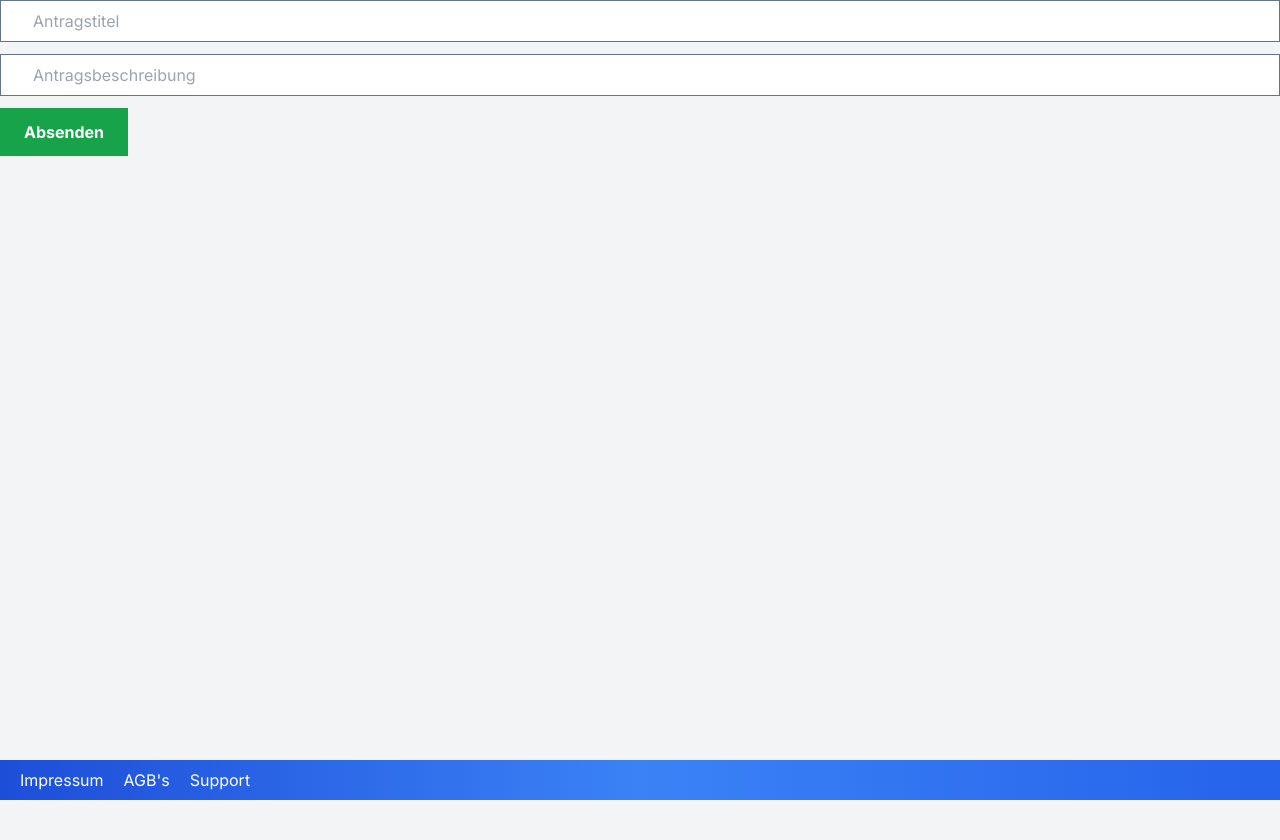
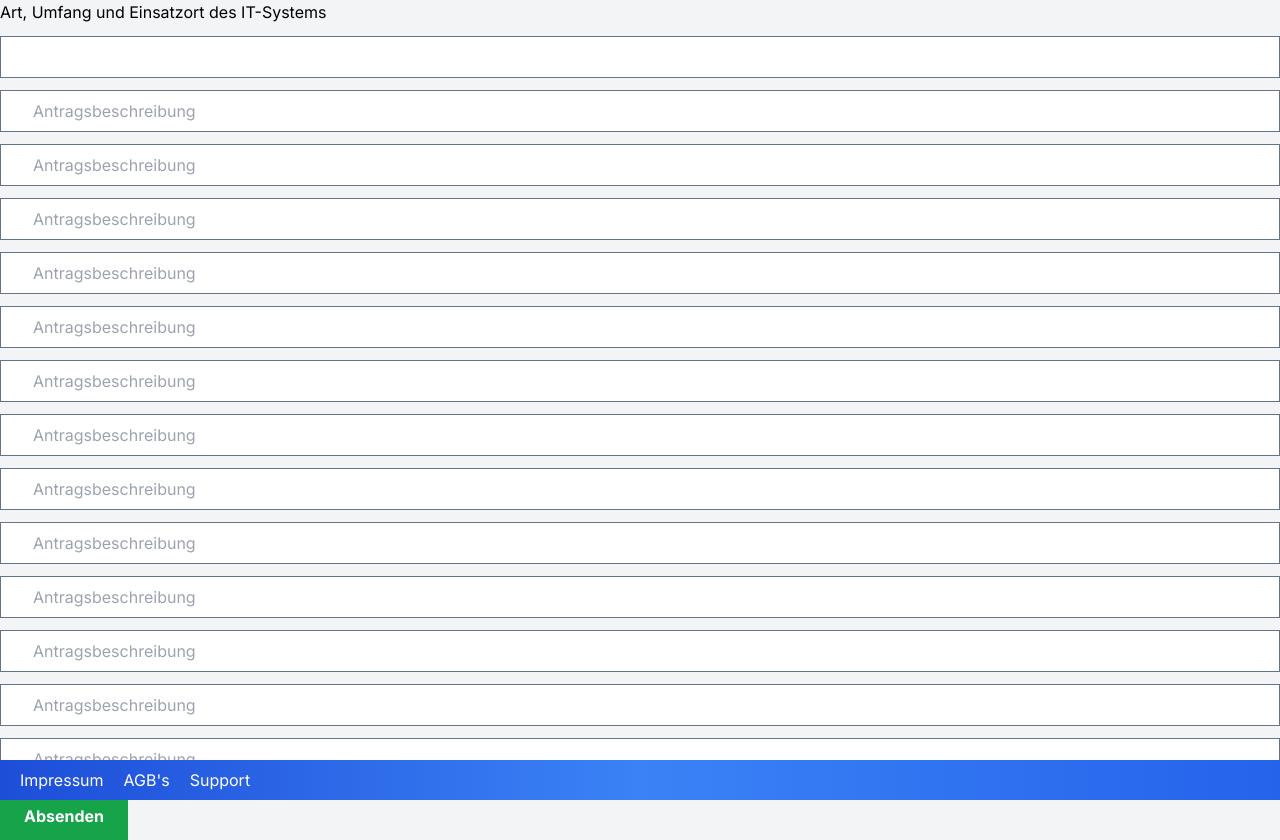
Before and after one commit to MarcelLeonMrgic/mockup---REST-API, a Next.js app: page /antragErstellen in a window 1280 px wide. Before the commit the page ends 800 px from the top, so only its background shows below. Built offline with nearby package versions, Linux system fonts and the light colour scheme.

Commit message:
Antrag erstellen spezifikationen

```diff
--- a/src/app/antragErstellen/page.tsx
+++ b/src/app/antragErstellen/page.tsx
@@ -38,20 +38,133 @@ export default function AntragErstellen(){
     }
     return (<>
             <form onSubmit={handleSubmit} className={"flex flex-col gap-3"}>
+                <h1>Art, Umfang und Einsatzort des IT-Systems</h1>
                 <input
                     className={"border border-slate-500 px-8 py-2 "}
                     type="text"
-                placeholder="Antragstitel"
-                onChange={(e)=>{setTitel(e.target.value)}}
-                value = {titel}
+
+                    onChange={(e) => {
+                        setTitel(e.target.value)
+                    }}
+                    value={titel}
                 />
 
                 <input
                     className={"border border-slate-500 px-8 py-2 "}
                     type="text"
                     placeholder="Antragsbeschreibung"
-                onChange={(e)=>{setBeschreibung(e.target.value)}}
-                value = {beschreibung}
+                    onChange={(e) => {
+                        setBeschreibung(e.target.value)
+                    }}
+                    value={beschreibung}
+                />
+                <input
+                    className={"border border-slate-500 px-8 py-2 "}
+                    type="text"
+                    placeholder="Antragsbeschreibung"
+                    onChange={(e) => {
+                        setBeschreibung(e.target.value)
+                    }}
+                    value={beschreibung}
+                />
+                <input
+                    className={"border border-slate-500 px-8 py-2 "}
+                    type="text"
+                    placeholder="Antragsbeschreibung"
+                    onChange={(e) => {
+                        setBeschreibung(e.target.value)
+                    }}
+                    value={beschreibung}
+                />
+                <input
+                    className={"border border-slate-500 px-8 py-2 "}
+                    type="text"
+                    placeholder="Antragsbeschreibung"
+                    onChange={(e) => {
+                        setBeschreibung(e.target.value)
+                    }}
+                    value={beschreibung}
+                />
+                <input
+                    className={"border border-slate-500 px-8 py-2 "}
+                    type="text"
+                    placeholder="Antragsbeschreibung"
+                    onChange={(e) => {
+                        setBeschreibung(e.target.value)
+                    }}
+                    value={beschreibung}
+                />
+                <input
+                    className={"border border-slate-500 px-8 py-2 "}
+                    type="text"
+                    placeholder="Antragsbeschreibung"
+                    onChange={(e) => {
+                        setBeschreibung(e.target.value)
+                    }}
+                    value={beschreibung}
+                />
+                <input
+                    className={"border border-slate-500 px-8 py-2 "}
+                    type="text"
+                    placeholder="Antragsbeschreibung"
+                    onChange={(e) => {
+                        setBeschreibung(e.target.value)
+                    }}
+                    value={beschreibung}
+                />
+                <input
+                    className={"border border-slate-500 px-8 py-2 "}
+                    type="text"
+                    placeholder="Antragsbeschreibung"
+                    onChange={(e) => {
+                        setBeschreibung(e.target.value)
+                    }}
+                    value={beschreibung}
+                />
+                <input
+                    className={"border border-slate-500 px-8 py-2 "}
+                    type="text"
+                    placeholder="Antragsbeschreibung"
+                    onChange={(e) => {
+                        setBeschreibung(e.target.value)
+                    }}
+                    value={beschreibung}
+                />
+                <input
+                    className={"border border-slate-500 px-8 py-2 "}
+                    type="text"
+                    placeholder="Antragsbeschreibung"
+                    onChange={(e) => {
+                        setBeschreibung(e.target.value)
+                    }}
+                    value={beschreibung}
+                />
+                <input
+                    className={"border border-slate-500 px-8 py-2 "}
+                    type="text"
+                    placeholder="Antragsbeschreibung"
+                    onChange={(e) => {
+                        setBeschreibung(e.target.value)
+                    }}
+                    value={beschreibung}
+                />
+                <input
+                    className={"border border-slate-500 px-8 py-2 "}
+                    type="text"
+                    placeholder="Antragsbeschreibung"
+                    onChange={(e) => {
+                        setBeschreibung(e.target.value)
+                    }}
+                    value={beschreibung}
+                />
+                <input
+                    className={"border border-slate-500 px-8 py-2 "}
+                    type="text"
+                    placeholder="Antragsbeschreibung"
+                    onChange={(e) => {
+                        setBeschreibung(e.target.value)
+                    }}
+                    value={beschreibung}
                 />
 
                 <button type="submit" className={"bg-green-600 font-bold text-white py-3 px-6 w-fit"}>Absenden</button>
--- a/src/components/antragAnsehen.tsx
+++ b/src/components/antragAnsehen.tsx
@@ -19,7 +19,7 @@ export default function AntragAnsehenUI({ id, titel, beschreibung, genehmigt }:
             </div>
             <div className="p-4 border-t border-gray-200">
         <span className={`inline-block rounded-full px-3 py-1 text-sm font-semibold ${genehmigt ? 'text-green-900 bg-green-200' : 'text-red-900 bg-red-200'}`}>
-          {genehmigt ? 'Genehmigt' : 'Nicht genehmigt'}
+          {genehmigt ? 'Genehmigt' : 'Derzeit nicht genehmigt'}
         </span>
             </div>
             <div className="p-4 border-t border-gray-200 text-right">
```
Also changed, not shown: src/models/antrag.ts (+12 -1 lines). Lines whose indentation alone changed are shown as unchanged.
